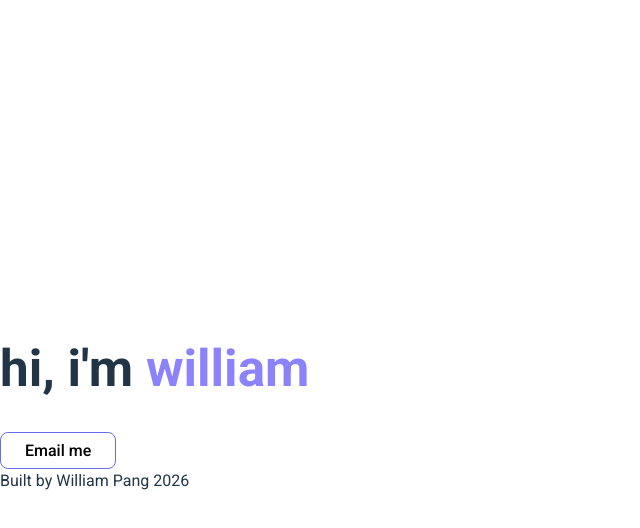
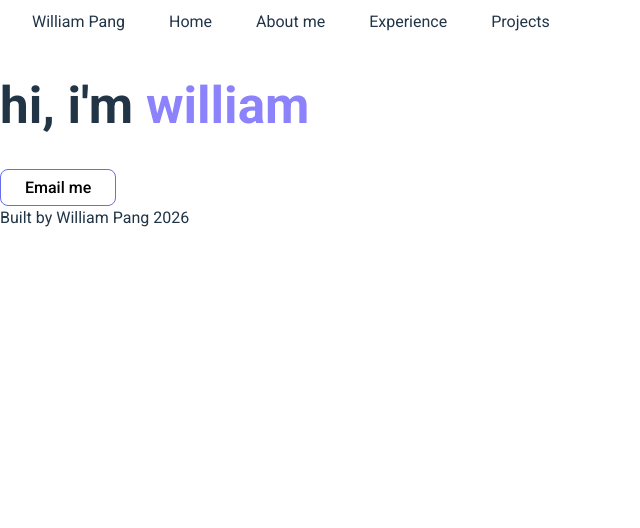
Before and after one commit to wil680/William, a React (Vite) app: page / in a window 1280 px wide. Shown: the top 528 px of the page, without its empty margins (0-640 px from the left). Built offline with nearby package versions, Linux system fonts and the light colour scheme.

Commit message:
Added navbar and styling

```diff
--- a/src/App.jsx
+++ b/src/App.jsx
@@ -1,10 +1,12 @@
 import Title from "./components/header";
 import Footer from "./components/footer";
 import Button from "./components/button";
-
+import Navbar from "./components/navbar";
 export default function App() {
   return (
     <div>
+      <Navbar />
+
       <Title />
       <Button>Email me</Button>
       <Footer />
--- a/src/components/button.jsx
+++ b/src/components/button.jsx
@@ -1,5 +1,11 @@
-import React from "react";
+export default function Button({ children }) {
+  function handleClick() {
+    alert("clicked");
+  }
 
-export default function Button({ children }) {
-  return <button className="btn">{children}</button>;
+  return (
+    <button onClick={handleClick} className="btn">
+      {children}
+    </button>
+  );
 }
--- /dev/null
+++ b/src/components/navbar.css
@@ -0,0 +1,19 @@
+.navbar {
+  padding: 10px 20px;
+}
+
+.navbar-ul {
+  list-style: none;
+  margin: 0;
+  padding: 0;
+  display: flex;
+  gap: 20px;
+}
+
+a {
+  padding: 8px 12px;
+}
+
+a:hover {
+  color: #8c82fc;
+}
--- /dev/null
+++ b/src/components/navbar.jsx
@@ -0,0 +1,25 @@
+import "./Navbar.css";
+
+export default function Navbar() {
+  return (
+    <nav className="navbar">
+      <ul className="navbar-ul">
+        <li>
+          <a>William Pang</a>
+        </li>
+        <li>
+          <a>Home</a>
+        </li>
+        <li>
+          <a>About me</a>
+        </li>
+        <li>
+          <a>Experience</a>
+        </li>
+        <li>
+          <a>Projects</a>
+        </li>
+      </ul>
+    </nav>
+  );
+}
--- a/src/index.css
+++ b/src/index.css
@@ -15,19 +15,8 @@
   -moz-osx-font-smoothing: grayscale;
 }
 
-a {
-  font-weight: 500;
-  color: #646cff;
-  text-decoration: inherit;
-}
-a:hover {
-  color: #535bf2;
-}
-
 body {
   margin: 0;
-  display: flex;
-  place-items: center;
   min-width: 320px;
   min-height: 100vh;
   font-family: "Roboto", sans-serif;
```
